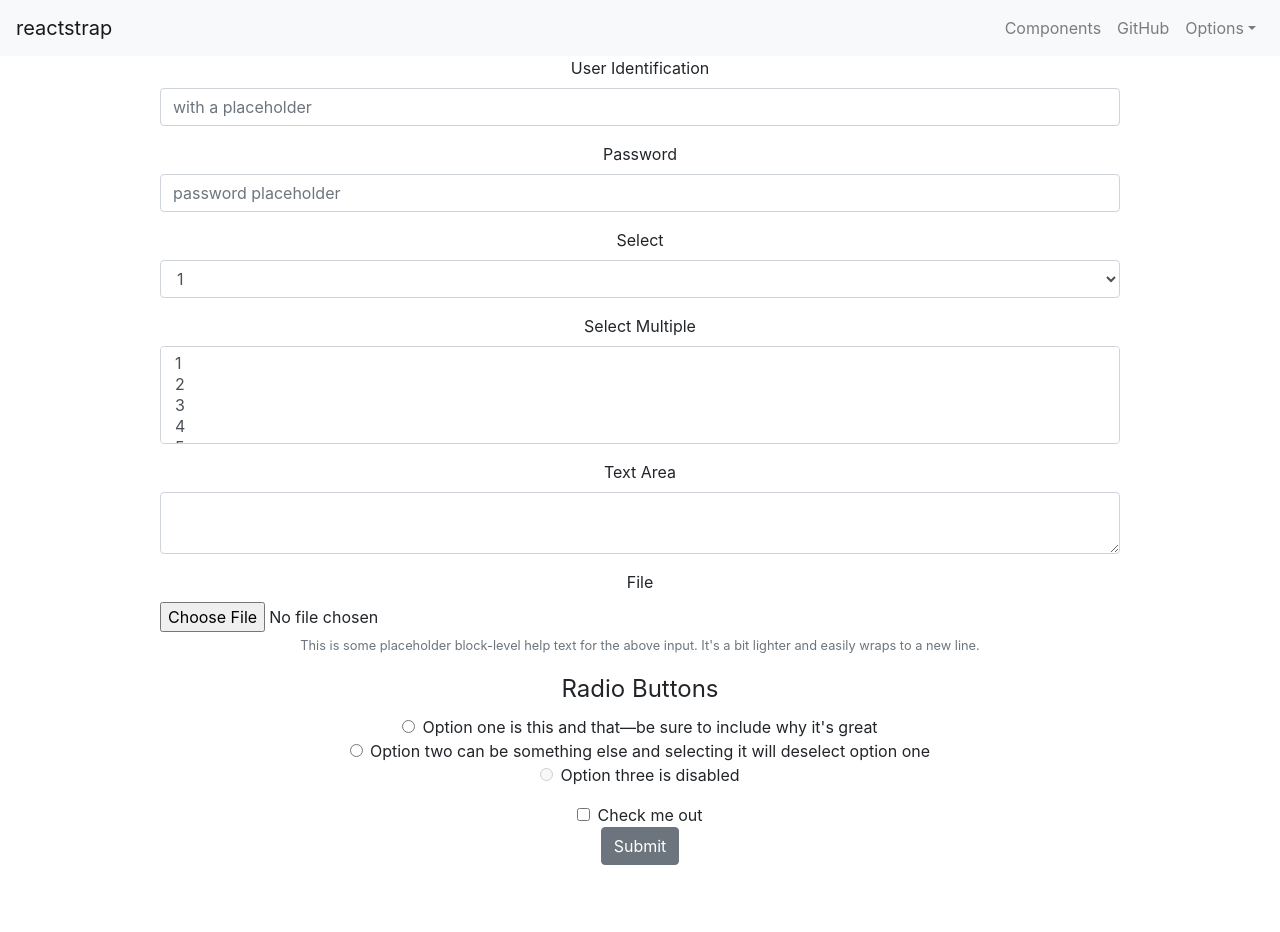
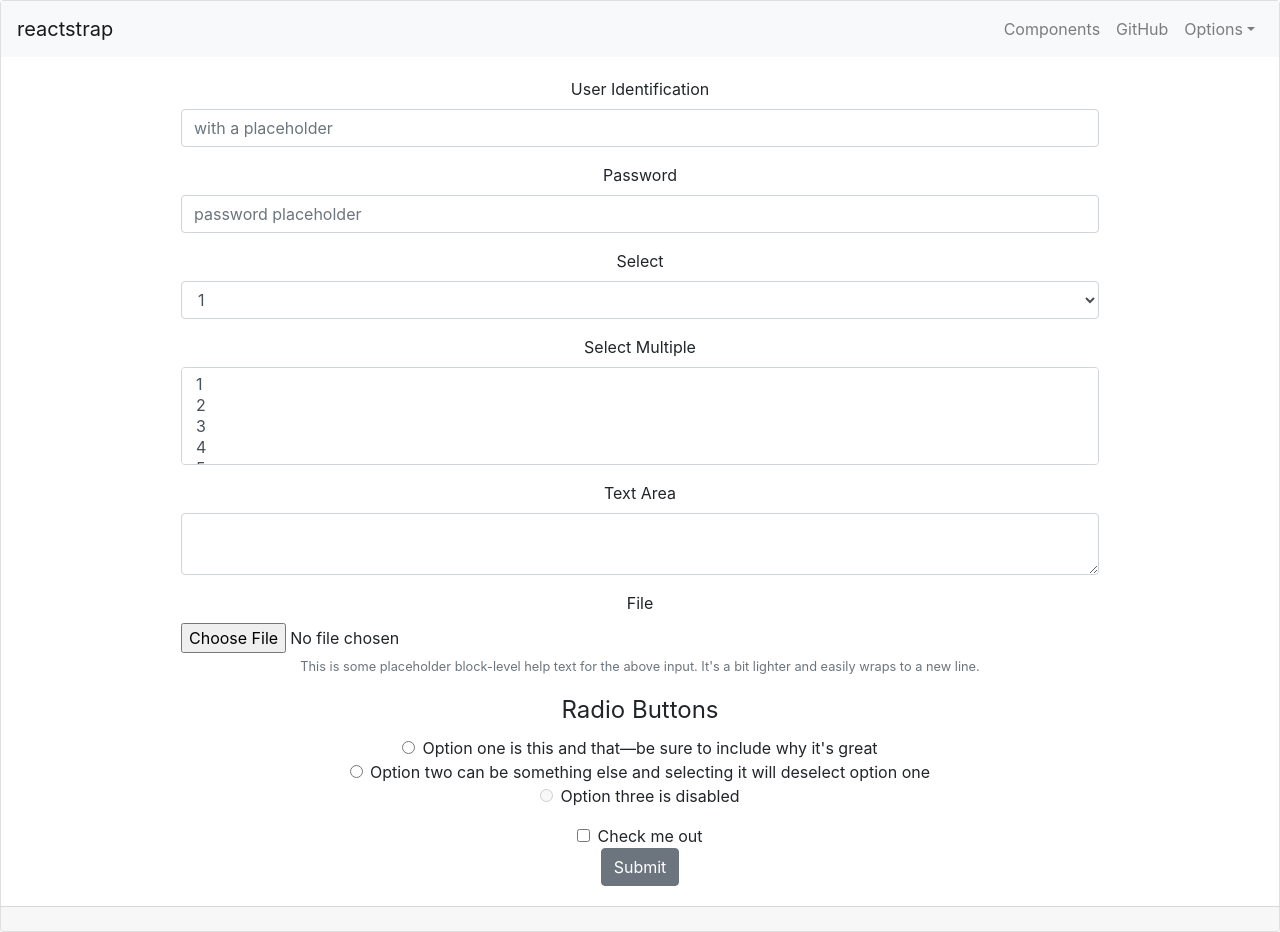
Before and after one commit to jerseycity19/team-3, a React (Create React App) app in the folder my-app/: page / in a window 1280 px wide. Before the commit the page ends 865 px from the top, so only its background shows below. Built offline with nearby package versions, Linux system fonts and the light colour scheme.

Commit message:
reactstrap Carb componnent intergreted

```diff
--- a/my-app/src/App.js
+++ b/my-app/src/App.js
@@ -1,9 +1,11 @@
 //import React from 'react';
 import React, {Component} from 'react';
+import { Card, CardHeader, CardFooter, CardBody,
+  CardTitle, CardText } from 'reactstrap';
+import { Container, Row, Col } from 'reactstrap';
 import logo from './logo.svg';
 import './App.css';
 import {
-  Col,
   Collapse,
   Navbar,
   NavbarToggler,
@@ -17,9 +19,26 @@ import {
   DropdownItem } from 'reactstrap';
 import { Button, Form, FormGroup, Label, Input, FormText } from 'reactstrap';
 
+function FooterComponent(){
+  return(
+    <div className="footer">
+      <hr/>
+      <Container>
+        <Row>
+          <Col>.col</Col>
+        </Row>
+        <Row>
+          <Col xs="6"></Col>
+          <Col xs="6"></Col>
+        </Row>
+        </Container>
+    </div>
+  )
+}
+
 function NavigationMenu() {
   return (<div>
-<Navbar color="light" light expand="md">
+    <Navbar color="light" light expand="md">
           <NavbarBrand href="/">reactstrap</NavbarBrand>
           <NavbarToggler/>
           <Collapse navbar>
@@ -68,7 +87,9 @@ class App extends Component {
   render() {
     return (
     <div className="App">
+      <Card>
       <NavigationMenu/>
+      <CardBody>
 
       <Form className="div-width">
         <FormGroup>
@@ -142,6 +163,11 @@ class App extends Component {
         </FormGroup>
         <Button>Submit</Button>
       </Form>
+      </CardBody>
+      <CardFooter>
+
+      </CardFooter>
+      </Card>
     </div>
     );
   }
```
